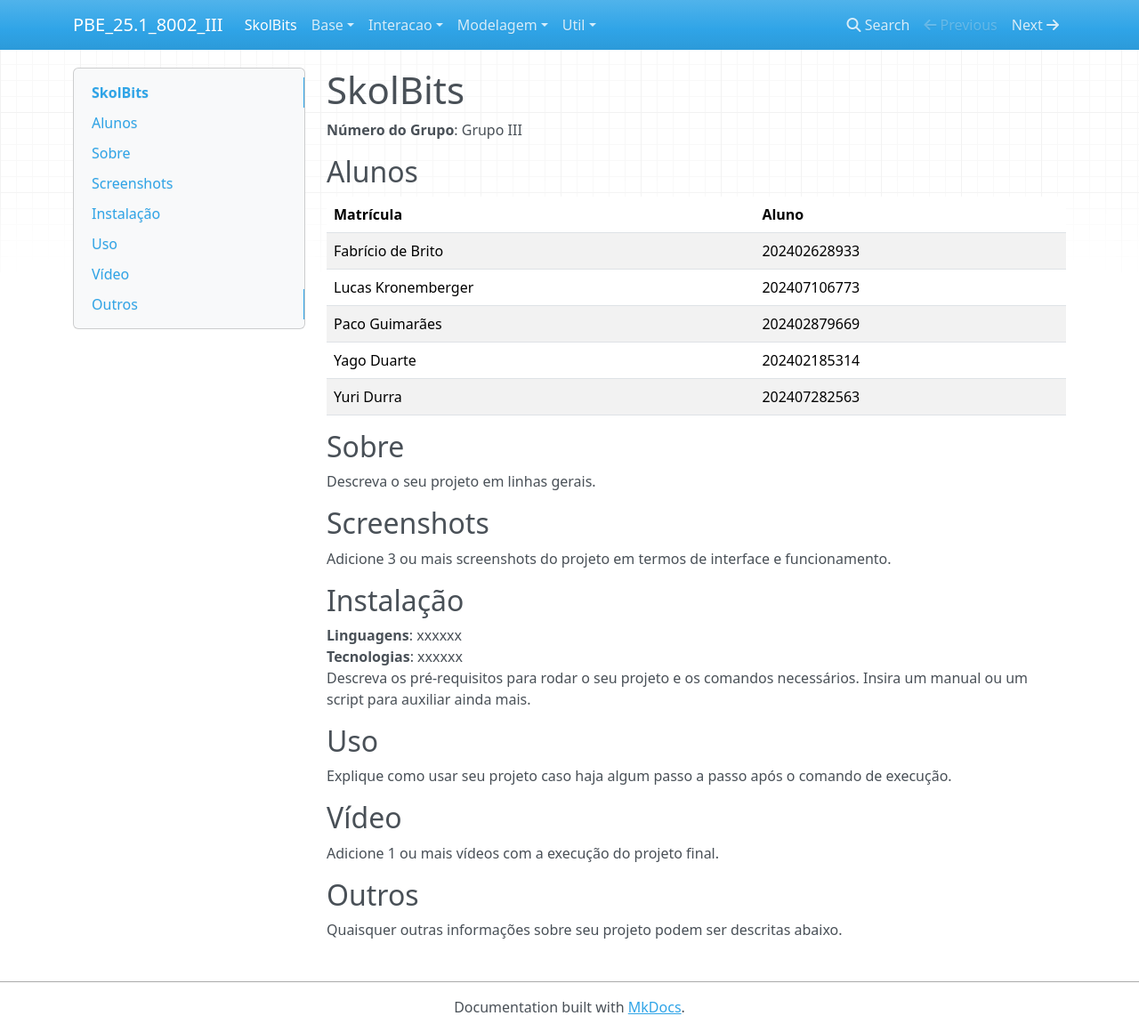
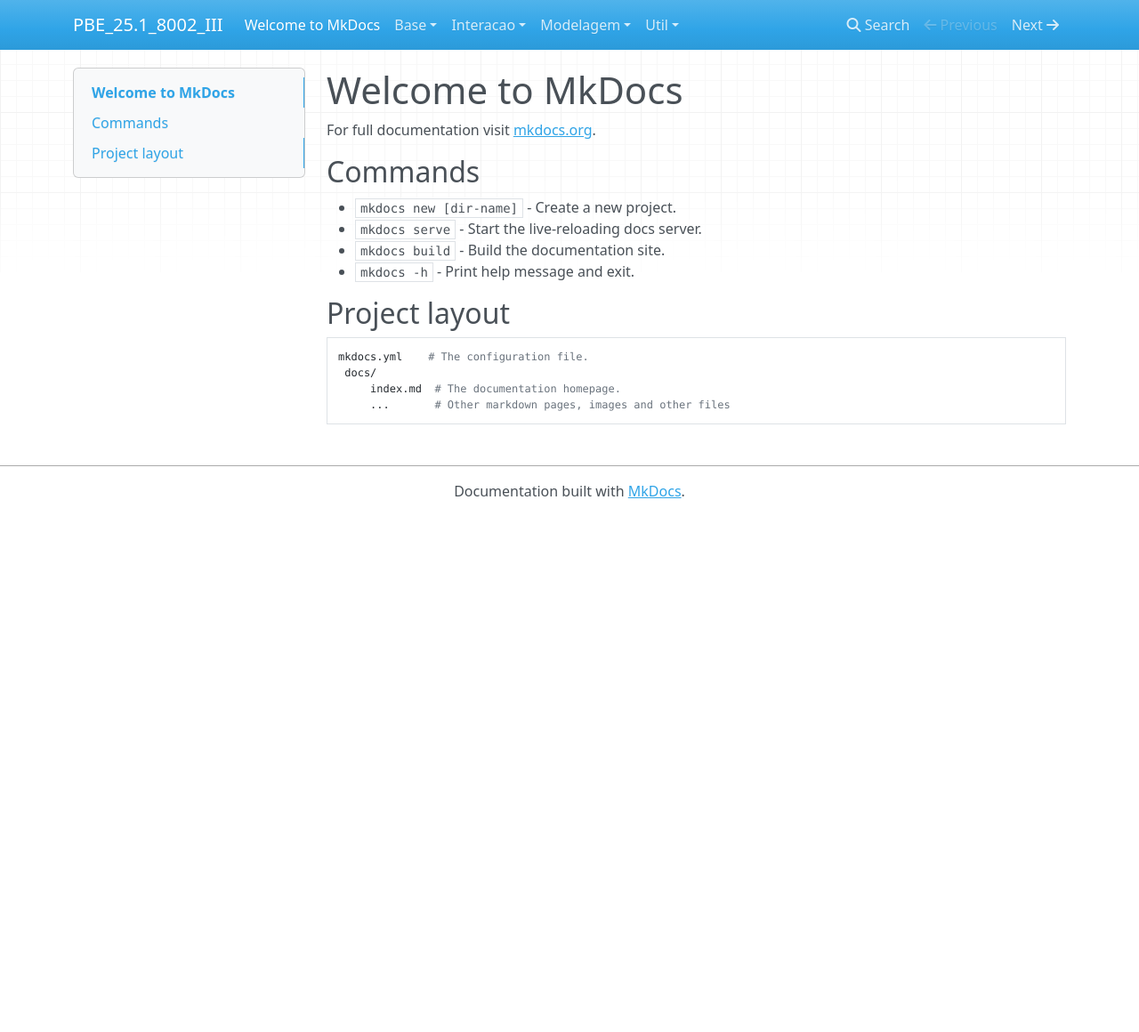
Before and after one commit to Projetos-de-Extensao/PBE_25.1_8002_SkolBits, an MkDocs documentation site: the page built from docs/index.md, in a window 1280 px wide and 1160 px high. Shown: the whole window at 89% size. Built offline with MkDocs 1.6.1, drawn with Linux system fonts in a browser that asks for light colours; nearby versions of some CDN libraries.

Commit message:
Update homepage mk desfeito

```diff
--- a/docs/index.md
+++ b/docs/index.md
@@ -1,33 +1,12 @@
-# SkolBits
-
-**Número do Grupo**: Grupo III<br>
-
-## Alunos
-|Matrícula | Aluno |
-| -- | -- |
-| Fabrício de Brito  |  202402628933 |
-| Lucas Kronemberger  |  202407106773 |
-| Paco Guimarães  |  202402879669 |
-| Yago Duarte  |  202402185314 |
-| Yuri Durra  |  202407282563 |
-
-## Sobre
-Descreva o seu projeto em linhas gerais.
-
-## Screenshots
-Adicione 3 ou mais screenshots do projeto em termos de interface e funcionamento.
-
-## Instalação
-**Linguagens**: xxxxxx<br>
-**Tecnologias**: xxxxxx<br>
-Descreva os pré-requisitos para rodar o seu projeto e os comandos necessários.
-Insira um manual ou um script para auxiliar ainda mais.
-
-## Uso
-Explique como usar seu projeto caso haja algum passo a passo após o comando de execução.
-
-## Vídeo
-Adicione 1 ou mais vídeos com a execução do projeto final.
-
-## Outros
-Quaisquer outras informações sobre seu projeto podem ser descritas abaixo.
+# Welcome to MkDocs
+For full documentation visit [mkdocs.org](https://www.mkdocs.org).
+## Commands
+* `mkdocs new [dir-name]` - Create a new project.
+ * `mkdocs serve` - Start the live-reloading docs server.
+ * `mkdocs build` - Build the documentation site.
+ * `mkdocs -h` - Print help message and exit.
+## Project layout
+    mkdocs.yml    # The configuration file.
+     docs/
+         index.md  # The documentation homepage.
+         ...       # Other markdown pages, images and other files
```
